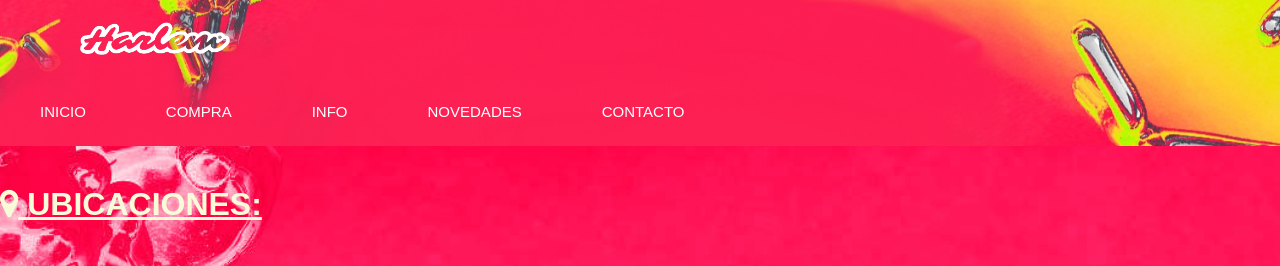
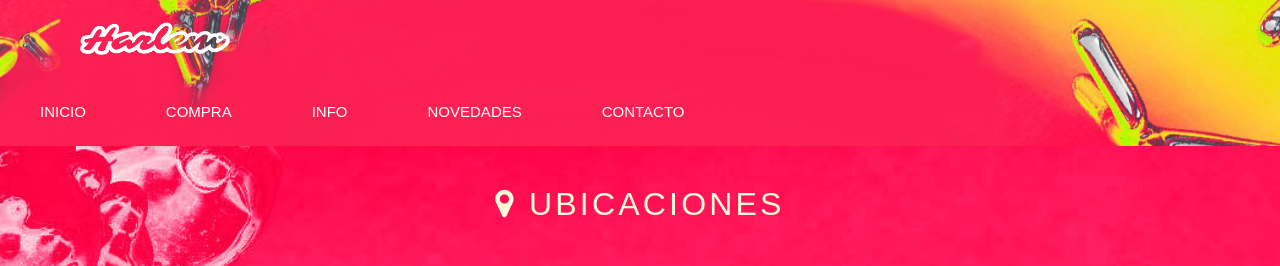
Before and after one commit to marto0912/grupo07, a plain HTML site: page informacion.html in a window 1280 px wide. Shown: the top 266 px of the page. Drawn offline with Linux system fonts and the light colour scheme; grey boxes are pictures that could not be loaded.

```diff
--- a/estilos/estilos-informacion.css
+++ b/estilos/estilos-informacion.css
@@ -59,10 +59,18 @@
     margin-left: 10px;
     font-weight: bolder;
     color:#f7fbd7;
-    text-decoration: underline;
 
 }
+.brand {
+    text-align: center;
+      font-weight: 300;
+      text-transform: uppercase;
+      letter-spacing: 0.1em;
+  }
 
+  .brand span {
+    color: var(--blanco);
+  }
 @media only screen and (max-width: 768px) {
     #ubi{
         display: flex;
--- a/informacion.html
+++ b/informacion.html
@@ -21,7 +21,7 @@
     <link href="https://fonts.googleapis.com/css2?family=Handlee&display=swap" rel="stylesheet">
     <!-- fin de links tipografia -->
 
-    <title>HARLEM FESTIVAL</title>
+    <title>HARLEM FESTIVAL | Informacion</title>
 
 </head>
 <body>
@@ -51,7 +51,7 @@
     </header>
         <section class="titulo">
             <dev id="ubi">
-                <h1><i class="fa fa-map-marker"></i> UBICACIONES:</h1>
+                <h1 class="brand"><span><i class="fa fa-map-marker"></i> UBICACIONES</span></h1>
             </div>
         </section>
         <main>
```
Also changed, not shown: contacto.html (+3 -2 lines).
